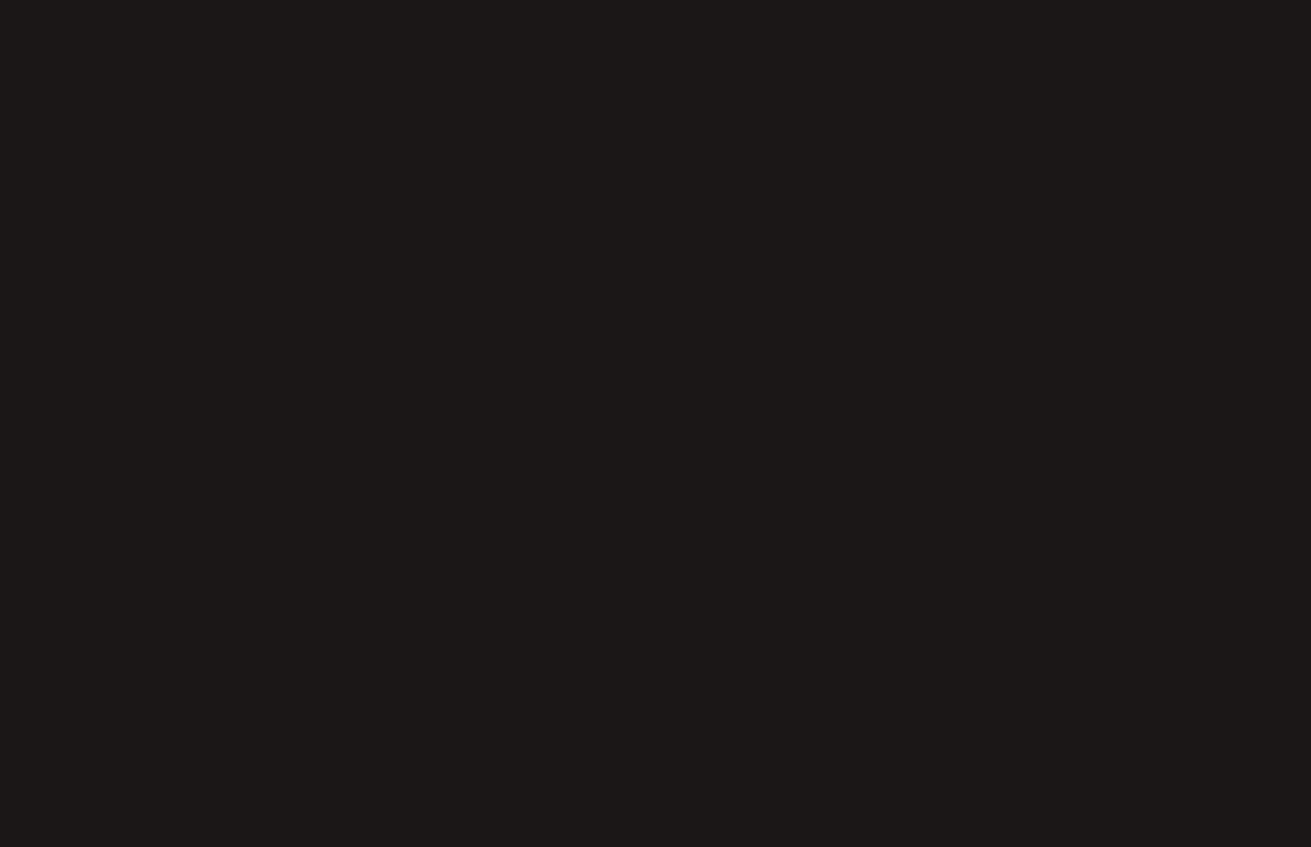
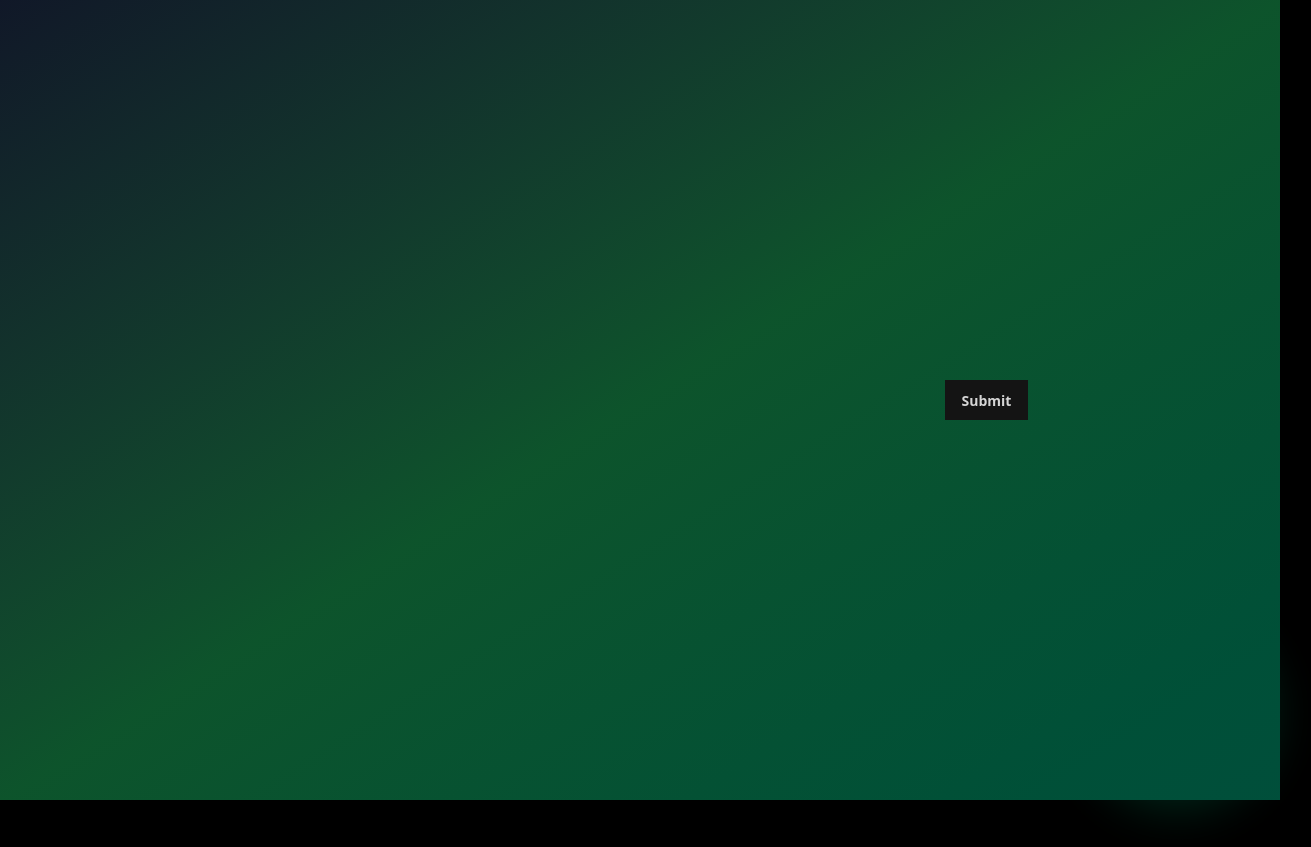
Before and after one commit to DHANUSH59-CPU/Project, a React (Vite) app in the folder Frontend/Auth/: page /signup in a window 1280 px wide. Before the commit this address had no page. Shown: the whole page, 1311 px wide, since content can reach past the window. Before the commit the page ends 800 px from the top, so only its background shows below. Built offline with nearby package versions, Linux system fonts and the light colour scheme.

Commit message:
Frontend-setup

```diff
--- a/Frontend/Auth/package.json
+++ b/Frontend/Auth/package.json
@@ -12,8 +12,11 @@
   "dependencies": {
     "@tailwindcss/vite": "^4.1.13",
     "daisyui": "^5.1.7",
+    "framer-motion": "^12.23.12",
+    "lucide-react": "^0.544.0",
     "react": "^19.1.1",
     "react-dom": "^19.1.1",
+    "react-hook-form": "^7.62.0",
     "react-router": "^7.8.2",
     "tailwindcss": "^4.1.13",
     "vite-plugin-pwa": "^1.0.3",
--- a/Frontend/Auth/src/App.jsx
+++ b/Frontend/Auth/src/App.jsx
@@ -1,11 +1,22 @@
 import { usePWA } from "./hooks/usePWA";
 import Header from "./components/Header";
+import { BrowserRouter, Route, Routes } from "react-router";
+import Home from "./pages/Home";
+import SignUp from "./pages/SignUp";
+import Login from "./pages/Login";
+
 export default function App() {
   const { isInstallable, installApp, isOnline } = usePWA();
 
   return (
     <div>
-      <Header />
+      <BrowserRouter>
+        <Routes>
+          <Route path="/" element={<Home />} />
+          <Route path="/signup" element={<SignUp />} />
+          <Route path="/login" element={<Login />} />
+        </Routes>
+      </BrowserRouter>
     </div>
   );
 }
--- a/Frontend/Auth/src/index.css
+++ b/Frontend/Auth/src/index.css
@@ -1,4 +1,4 @@
 @import "tailwindcss";
 @plugin "daisyui" {
-  themes: forest --default;
+  themes: black --default;
 }
--- a/Frontend/Auth/src/main.jsx
+++ b/Frontend/Auth/src/main.jsx
@@ -1,15 +1,11 @@
-import './index.css';
-import React from 'react';
-import ReactDOM from 'react-dom/client';
-import { BrowserRouter, Routes, Route } from 'react-router';
-import App from './App';
+import "./index.css";
+import React from "react";
+import ReactDOM from "react-dom/client";
+import { BrowserRouter, Routes, Route } from "react-router";
+import App from "./App";
 
-ReactDOM.createRoot(document.getElementById('root')).render(
+ReactDOM.createRoot(document.getElementById("root")).render(
   <React.StrictMode>
-    <BrowserRouter>
-      <Routes>
-        <Route path="/" element={<App />} />
-      </Routes>
-    </BrowserRouter>
+    <App />
   </React.StrictMode>
 );
--- /dev/null
+++ b/Frontend/Auth/src/pages/Home.jsx
@@ -0,0 +1,12 @@
+import React from "react";
+import Header from "../components/Header";
+
+const Home = () => {
+  return (
+    <div>
+      <Header />
+    </div>
+  );
+};
+
+export default Home;
--- /dev/null
+++ b/Frontend/Auth/src/pages/Login.jsx
@@ -0,0 +1,9 @@
+import React from 'react'
+
+const Login = () => {
+  return (
+    <div>Login</div>
+  )
+}
+
+export default Login
--- /dev/null
+++ b/Frontend/Auth/src/pages/SignUp.jsx
@@ -0,0 +1,49 @@
+import React from "react";
+import { useForm } from "react-hook-form";
+import FloatingShape from "../ui/FloatingShape";
+import { motion } from "framer-motion";
+
+const SignUp = () => {
+  const {
+    register,
+    handleSubmit,
+    formState: { errors },
+  } = useForm();
+  return (
+    <motion.div>
+      <FloatingShape
+        color="bg-green-500"
+        size="w-64 h-64"
+        top="-5%"
+        left="10%"
+        delay={0}
+      />
+      <FloatingShape
+        color="bg-emerald-500"
+        size="w-48 h-48"
+        top="70%"
+        left="80%"
+        delay={5}
+      />
+      <FloatingShape
+        color="bg-lime-500"
+        size="w-32 h-32"
+        top="40%"
+        left="-10%"
+        delay={2}
+      />
+      <div className="min-h-screen bg-gradient-to-br from-gray-900 via-green-900 to-emerald-900 flex items-center justify-center relative">
+        <form onSubmit={handleSubmit((data) => console.log(data))}>
+          <input {...register("firstName")} />
+          <input {...register("lastName")} />
+          {errors.lastName && <p>Last name is required.</p>}
+          <input {...register("age", { pattern: /\d+/ })} />
+          {errors.age && <p>Please enter number for age.</p>}
+          <button className="btn">Submit</button>
+        </form>
+      </div>
+    </motion.div>
+  );
+};
+
+export default SignUp;
--- /dev/null
+++ b/Frontend/Auth/src/ui/ClickSpark.jsx
@@ -0,0 +1,154 @@
+import { useRef, useEffect, useCallback } from "react";
+const ClickSpark = ({
+  sparkColor = "#ffff00",
+  sparkSize = 10,
+  sparkRadius = 15,
+  sparkCount = 8,
+  duration = 400,
+  easing = "ease-out",
+  extraScale = 1.0,
+  children,
+}) => {
+  const canvasRef = useRef(null);
+  const sparksRef = useRef([]);
+  const startTimeRef = useRef(null);
+
+  useEffect(() => {
+    const canvas = canvasRef.current;
+    if (!canvas) return;
+
+    const parent = canvas.parentElement;
+    if (!parent) return;
+
+    let resizeTimeout;
+
+    const resizeCanvas = () => {
+      const { width, height } = parent.getBoundingClientRect();
+      if (canvas.width !== width || canvas.height !== height) {
+        canvas.width = width;
+        canvas.height = height;
+      }
+    };
+
+    const handleResize = () => {
+      clearTimeout(resizeTimeout);
+      resizeTimeout = setTimeout(resizeCanvas, 100);
+    };
+
+    const ro = new ResizeObserver(handleResize);
+    ro.observe(parent);
+
+    resizeCanvas();
+
+    return () => {
+      ro.disconnect();
+      clearTimeout(resizeTimeout);
+    };
+  }, []);
+
+  const easeFunc = useCallback(
+    (t) => {
+      switch (easing) {
+        case "linear":
+          return t;
+        case "ease-in":
+          return t * t;
+        case "ease-in-out":
+          return t < 0.5 ? 2 * t * t : -1 + (4 - 2 * t) * t;
+        default:
+          return t * (2 - t);
+      }
+    },
+    [easing]
+  );
+
+  useEffect(() => {
+    const canvas = canvasRef.current;
+    if (!canvas) return;
+    const ctx = canvas.getContext("2d");
+
+    let animationId;
+
+    const draw = (timestamp) => {
+      if (!startTimeRef.current) {
+        startTimeRef.current = timestamp;
+      }
+      ctx.clearRect(0, 0, canvas.width, canvas.height);
+
+      sparksRef.current = sparksRef.current.filter((spark) => {
+        const elapsed = timestamp - spark.startTime;
+        if (elapsed >= duration) {
+          return false;
+        }
+
+        const progress = elapsed / duration;
+        const eased = easeFunc(progress);
+
+        const distance = eased * sparkRadius * extraScale;
+        const lineLength = sparkSize * (1 - eased);
+
+        const x1 = spark.x + distance * Math.cos(spark.angle);
+        const y1 = spark.y + distance * Math.sin(spark.angle);
+
+        const x2 = spark.x + (distance + lineLength) * Math.cos(spark.angle);
+        const y2 = spark.y + (distance + lineLength) * Math.sin(spark.angle);
+
+        ctx.strokeStyle = sparkColor;
+        ctx.lineWidth = 2;
+        ctx.beginPath();
+
+        ctx.moveTo(x1, y1);
+        ctx.lineTo(x2, y2);
+        ctx.stroke();
+
+        return true;
+      });
+
+      animationId = requestAnimationFrame(draw);
+    };
+
+    animationId = requestAnimationFrame(draw);
+
+    return () => {
+      cancelAnimationFrame(animationId);
+    };
+  }, [
+    sparkColor,
+    sparkSize,
+    sparkRadius,
+    sparkCount,
+    duration,
+    easeFunc,
+    extraScale,
+  ]);
+
+  const handleClick = (e) => {
+    const canvas = canvasRef.current;
+    if (!canvas) return;
+    const rect = canvas.getBoundingClientRect();
+    const x = e.clientX - rect.left;
+    const y = e.clientY - rect.top;
+
+    const now = performance.now();
+    const newSparks = Array.from({ length: sparkCount }, (_, i) => ({
+      x,
+      y,
+      angle: (2 * Math.PI * i) / sparkCount,
+      startTime: now,
+    }));
+
+    sparksRef.current.push(...newSparks);
+  };
+
+  return (
+    <div className="relative w-full h-full" onClick={handleClick}>
+      <canvas
+        ref={canvasRef}
+        className="w-full h-full block absolute z-50 top-0 left-0 select-none pointer-events-none"
+      />
+      {children}
+    </div>
+  );
+};
+
+export default ClickSpark;
--- /dev/null
+++ b/Frontend/Auth/src/ui/FloatingShape.jsx
@@ -0,0 +1,23 @@
+import { motion } from "framer-motion";
+
+const FloatingShape = ({ color, size, top, left, delay }) => {
+  return (
+    <motion.div
+      className={`absolute rounded-full ${color} ${size} opacity-20 blur-xl`}
+      style={{ top, left }}
+      animate={{
+        y: ["0%", "100%", "0%"],
+        x: ["0%", "100%", "0%"],
+        rotate: [0, 360],
+      }}
+      transition={{
+        duration: 20,
+        ease: "linear",
+        repeat: Infinity,
+        delay,
+      }}
+      aria-hidden="true"
+    />
+  );
+};
+export default FloatingShape;
```
Also changed, not shown: 1 other file (tests, documents, lock files or other folders).
